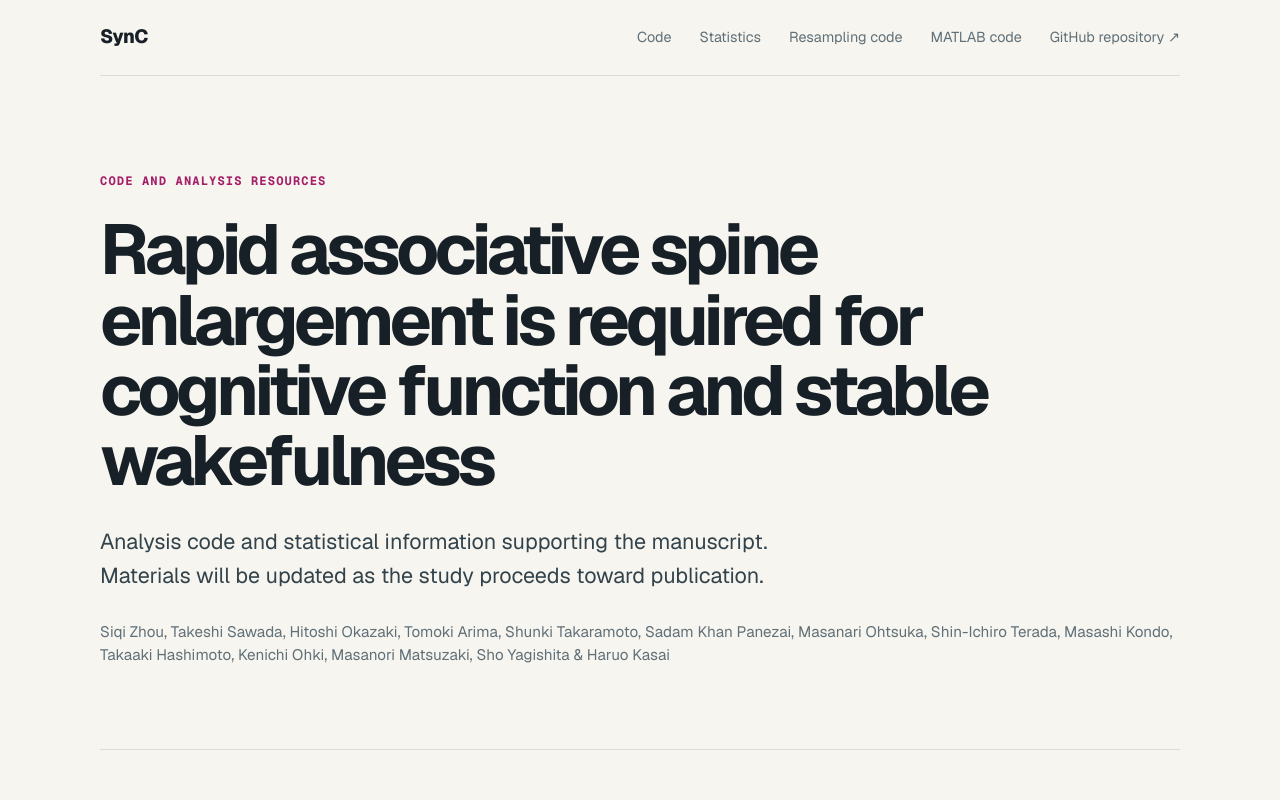
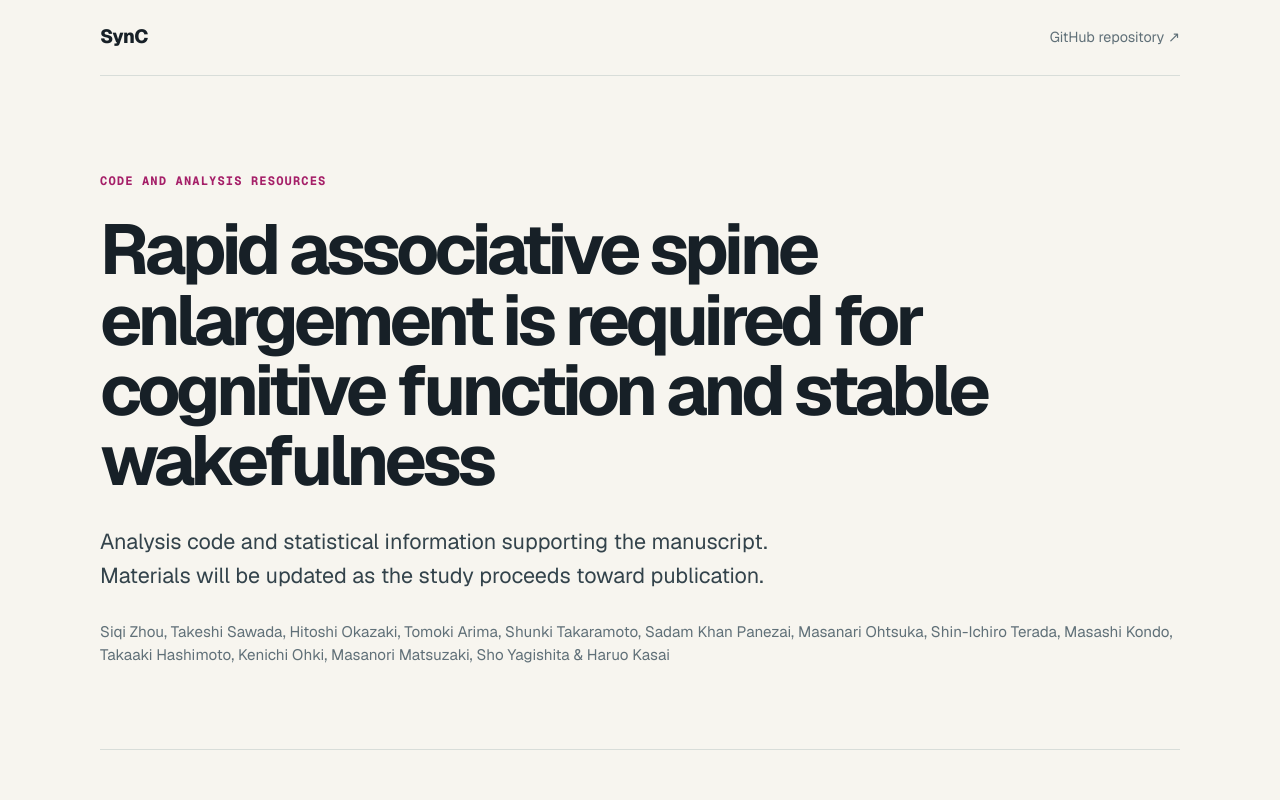
Before and after one commit to HaruoKasai/SynC-paper-resubmission, a Next.js app: page / in a window 1280 px wide. Shown: the top 800 px of the page. Built offline with nearby package versions, Linux system fonts and the light colour scheme.

Commit message:
Simplify homepage navigation

```diff
--- a/app/page.tsx
+++ b/app/page.tsx
@@ -53,10 +53,6 @@ export default function Home() {
           SynC
         </a>
         <div className="navLinks">
-          <a href="#code">Code</a>
-          <a href="/statistical-tests">Statistics</a>
-          <a href="/python-code">Resampling code</a>
-          <a href="/matlab-code">MATLAB code</a>
           <a
             href="https://github.com/HaruoKasai/SynC-paper-resubmission"
             target="_blank"
```
